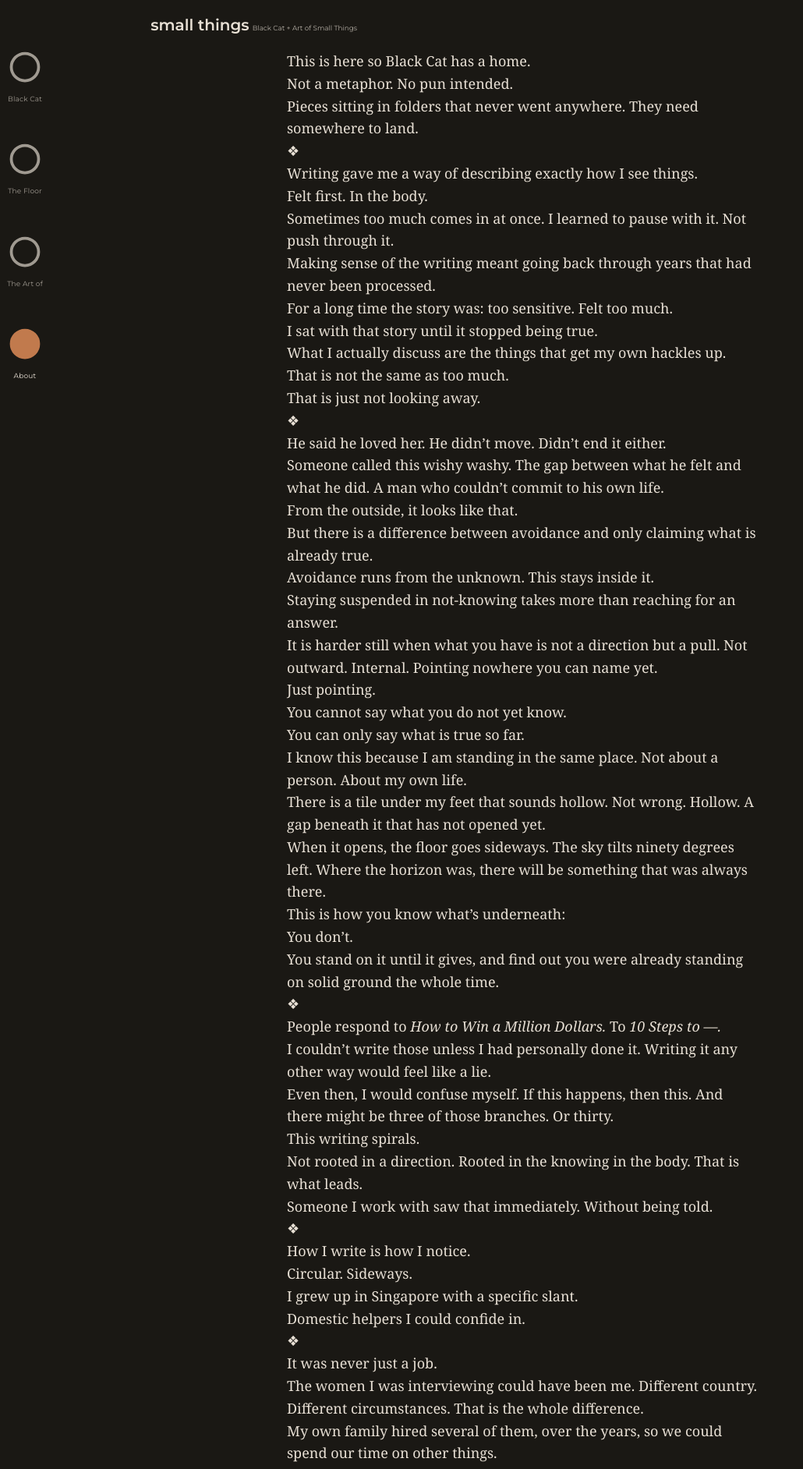
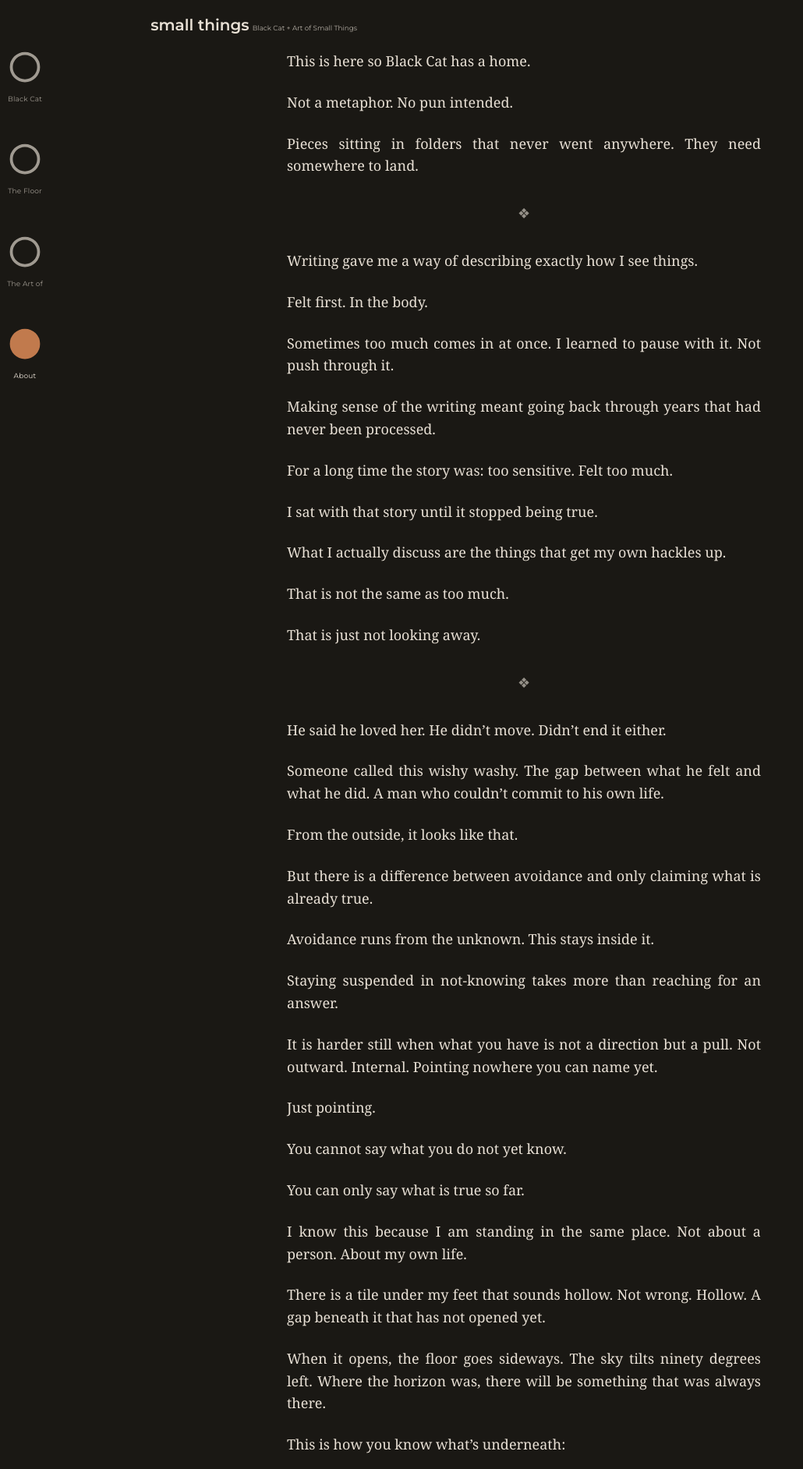
Before and after one commit to 2pix/small-things, a Jekyll site: the page built from about/index.md, in a window 1280 px wide. Shown: the top 1884 px of the page at 78% size, without its empty margins (0-1030 px from the left). Built offline with Jekyll 4.4.1, drawn with Linux system fonts in a browser that asks for light colours.

Commit message:
Fix About page typeset by wrapping content in .post__body
Co-Authored-By: Claude Sonnet 5 <noreply@anthropic.com>

```diff
--- /dev/null
+++ b/_layouts/page.html
@@ -0,0 +1,6 @@
+---
+layout: default
+---
+<div class="post__body">
+  {{ content }}
+</div>
```
Also changed, not shown: about/index.md (+1 -1 lines).
